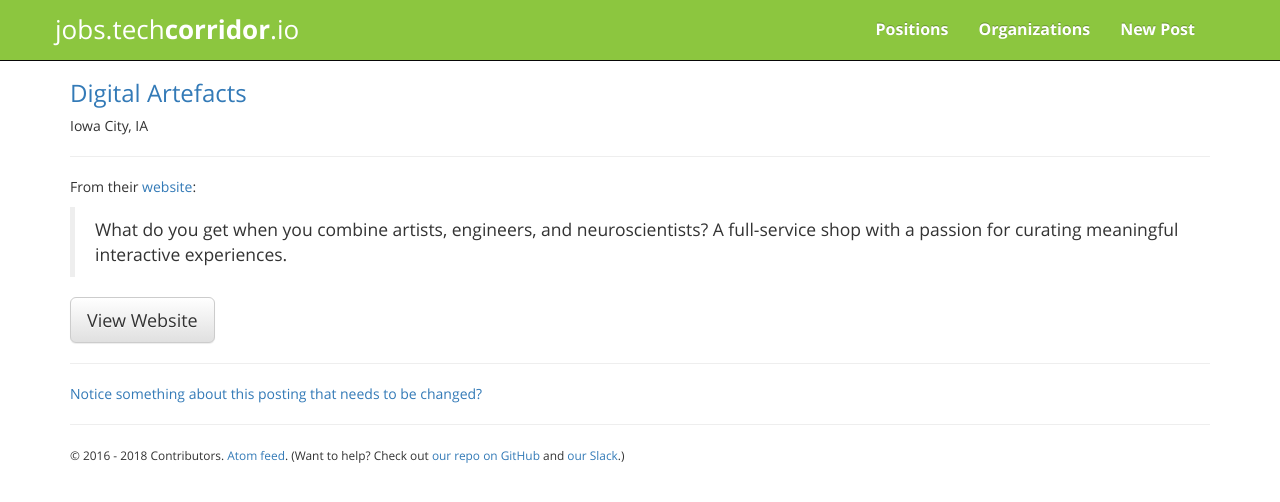
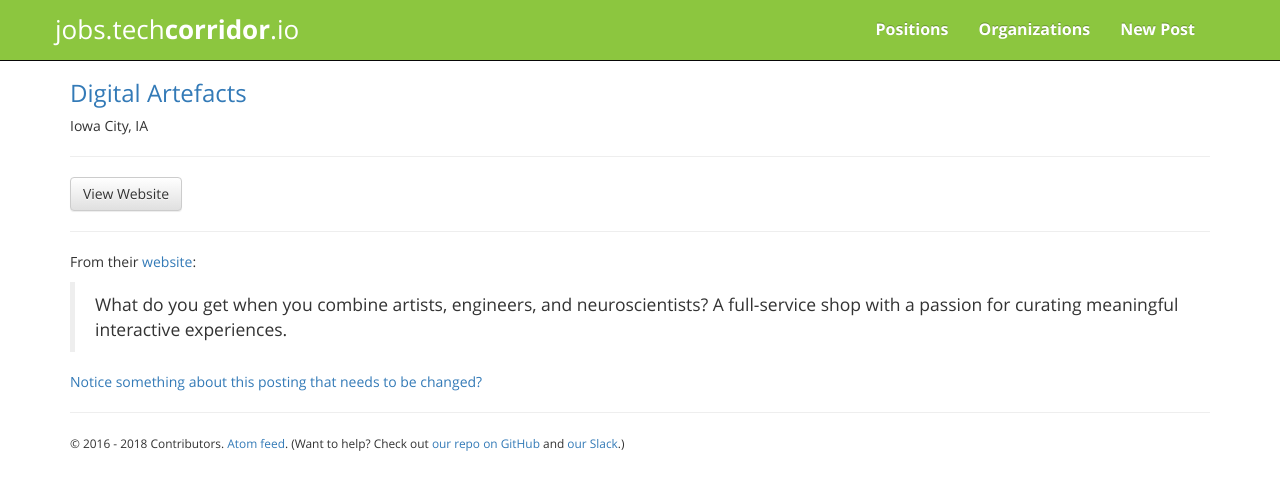
Before and after one commit to techcorridorio/jobs.techcorridor.io, a Jekyll site: the page built from _organizations/digitalartefacts.md, in a window 1280 px wide. Shown: the top 502 px of the page. Built offline with Jekyll 4.4.1, drawn with Linux system fonts in a browser that asks for light colours.

Commit message:
Organization buttons first

```diff
--- a/_layouts/organization.html
+++ b/_layouts/organization.html
@@ -5,18 +5,16 @@ layout: default
 {% assign organization = page %}
 {% include organization.html organization=organization %}
 
-{{ content }}
-
 <p>
   {% if organization.website_url %}
-    <a href="{{ organization.website_url }}" target="_blank" class="btn btn-default btn-lg">
+    <a href="{{ organization.website_url }}" target="_blank" class="btn btn-default">
       {% assign url_parts = organization.url | split: '/' %}
       View Website
     </a>
   {% endif %}
 
   {% if organization.positions_url %}
-    <a href="{{ organization.positions_url }}" target="_blank" class="btn btn-primary btn-lg">
+    <a href="{{ organization.positions_url }}" target="_blank" class="btn btn-primary">
       {% assign url_parts = organization.url | split: '/' %}
       View Positions
     </a>
@@ -25,6 +23,8 @@ layout: default
 
 <hr />
 
+{{ content }}
+
 {% include edit.html %}
 
 <hr />
```
